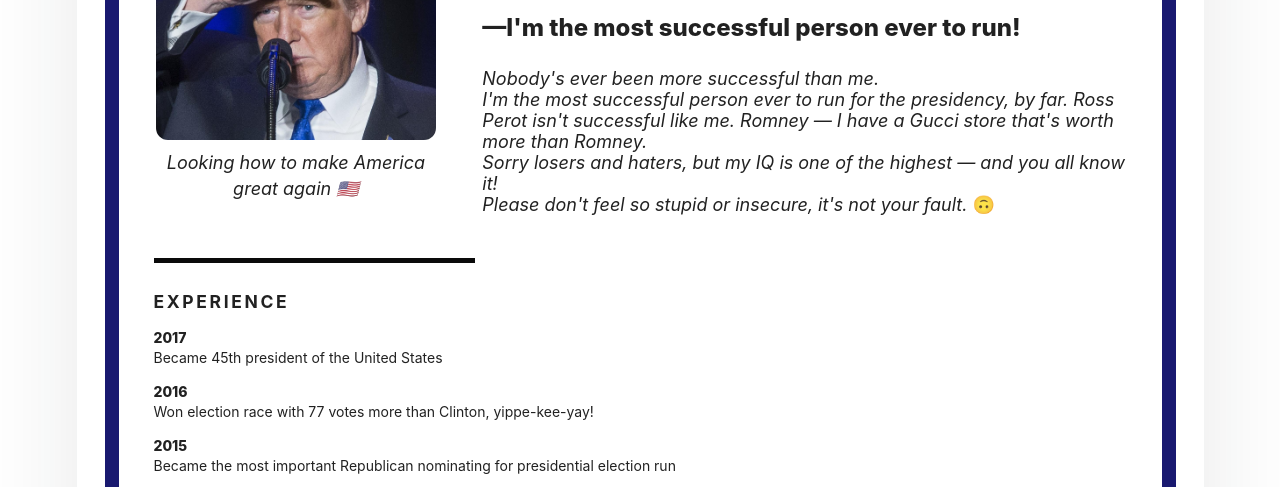
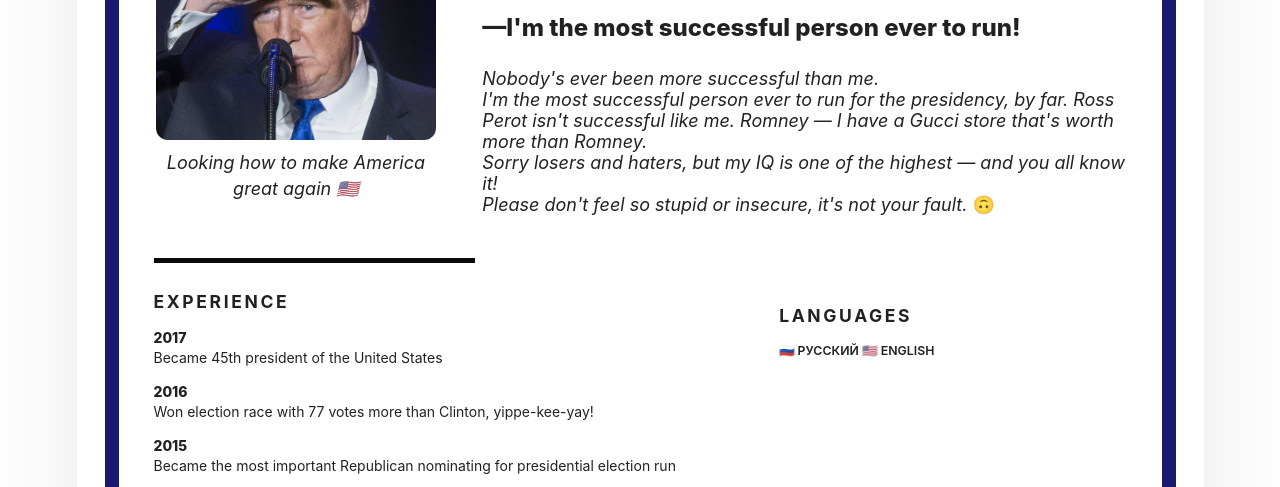
Before and after one commit to Dofamin1/homepage, a plain HTML site: page index.html in a window 1280 px wide. Shown: the part 276-763 px from the top of the page. Drawn offline with Linux system fonts and the light colour scheme.

Commit message:
add language section

```diff
--- a/index.html
+++ b/index.html
@@ -289,7 +289,12 @@
                   </ul>
               </div>
               <div class="six wide column">
-                <!-- Languages -->
+                <section>
+                <h3>LANGUAGES</h3>
+                <p class="tags small">
+                  <span class="language"> 🇷🇺 РУССКИЙ</span>
+                  <span class="language">🇺🇸 ENGLISH</span></p>
+              </section>
                 <!-- Skills -->
                 <!-- Character -->
                 <!-- Likes -->
```
